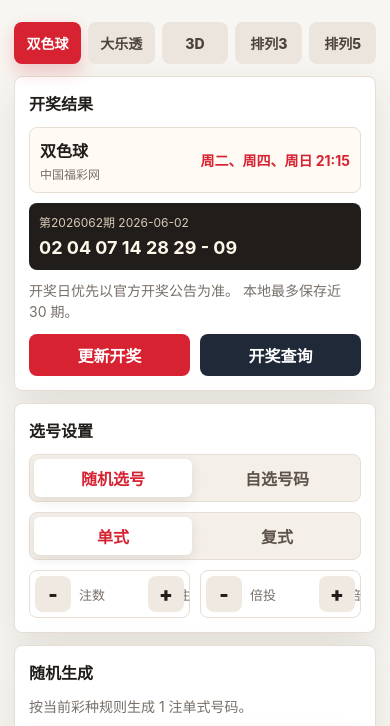
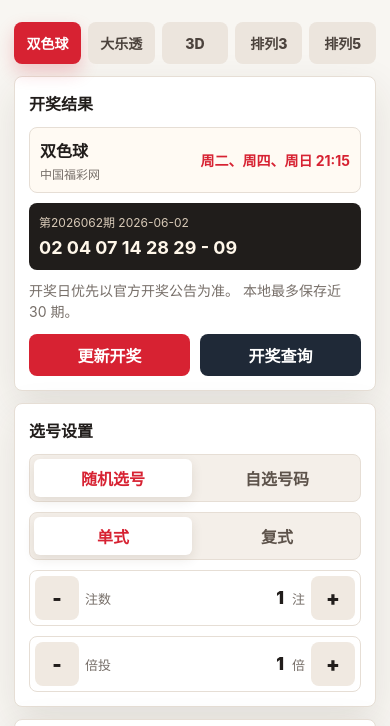
Before and after one commit to guangbolin515-tech/lottery-picker, a website: page index.html in a window 390 px wide. Shown: the part 104-830 px from the top of the page. Drawn offline with Linux system fonts and the light colour scheme.

Commit message:
Add files via upload

```diff
--- a/app.js
+++ b/app.js
@@ -511,6 +511,8 @@ function formatResultHeader(result) {
 
 function formatDrawNumbers(draw) {
   if (!draw) return "暂无开奖数据";
+  const trimDigit = (value) => String(Number(value));
+  if (["sd", "p3", "p5"].includes(state.lottery)) return draw.front.map(trimDigit).join(",");
   if (draw.back?.length) return `${draw.front.join(" ")} - ${draw.back.join(" ")}`;
   return draw.front.join(",");
 }
--- a/index.html
+++ b/index.html
@@ -10,10 +10,10 @@
     <link rel="manifest" href="./manifest.webmanifest" />
     <link rel="icon" href="./icon.svg" />
     <link rel="apple-touch-icon" href="./icon.svg" />
-    <link rel="stylesheet" href="./styles.css?v=15" />
+    <link rel="stylesheet" href="./styles.css?v=16" />
   </head>
   <body>
     <div id="app"></div>
-    <script src="./app.js?v=15" type="module"></script>
+    <script src="./app.js?v=16" type="module"></script>
   </body>
 </html>
--- a/styles.css
+++ b/styles.css
@@ -168,14 +168,14 @@ button {
 .field label {
   min-width: 0;
   display: grid;
-  grid-template-columns: 1fr auto auto;
+  grid-template-columns: minmax(38px, 1fr) minmax(34px, auto) auto;
   align-items: center;
-  gap: 8px;
+  gap: 6px;
 }
 
 .step-field {
-  grid-template-columns: 36px minmax(0, 1fr) 36px;
-  gap: 8px;
+  grid-template-columns: 38px minmax(0, 1fr) 38px;
+  gap: 6px;
   padding: 5px;
 }
 
@@ -186,7 +186,7 @@ button {
 }
 
 .field input {
-  width: 56px;
+  width: 42px;
   border: 0;
   outline: 0;
   text-align: right;
@@ -203,8 +203,8 @@ button {
 }
 
 .step-btn {
-  width: 36px;
-  height: 36px;
+  width: 38px;
+  height: 38px;
   border: 0;
   border-radius: 8px;
   background: #f0e9e1;
@@ -579,6 +579,25 @@ button {
   }
 }
 
+@media (max-width: 520px) {
+  .settings .fields {
+    grid-template-columns: 1fr;
+  }
+
+  .settings .step-field {
+    grid-template-columns: 44px minmax(0, 1fr) 44px;
+  }
+
+  .settings .field input {
+    width: 48px;
+  }
+
+  .settings .step-btn {
+    width: 44px;
+    height: 44px;
+  }
+}
+
 @media (min-width: 680px) {
   .shell {
     padding-top: 28px;
--- a/sw.js
+++ b/sw.js
@@ -1,4 +1,4 @@
-const CACHE_NAME = "lottery-picker-v10";
+const CACHE_NAME = "lottery-picker-v11";
 const ASSETS = [
   "./",
   "./index.html",
```
